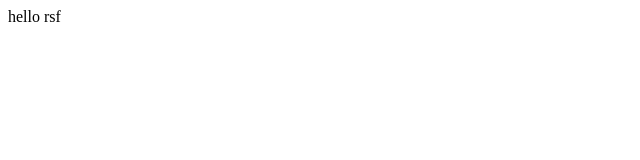
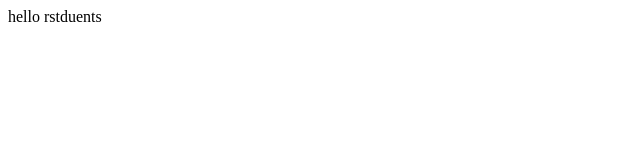
Before and after one commit to harivardhan1252/newdemo, a plain HTML site: page index.html in a window 1280 px wide. Shown: the full height of the page, 0-640 px from the left. Drawn offline with Linux system fonts and the light colour scheme.

Commit message:
Update index.html

```diff
--- a/index.html
+++ b/index.html
@@ -1 +1 @@
-<p>hello rsf</p>
+<p>hello rstduents</p>
```
